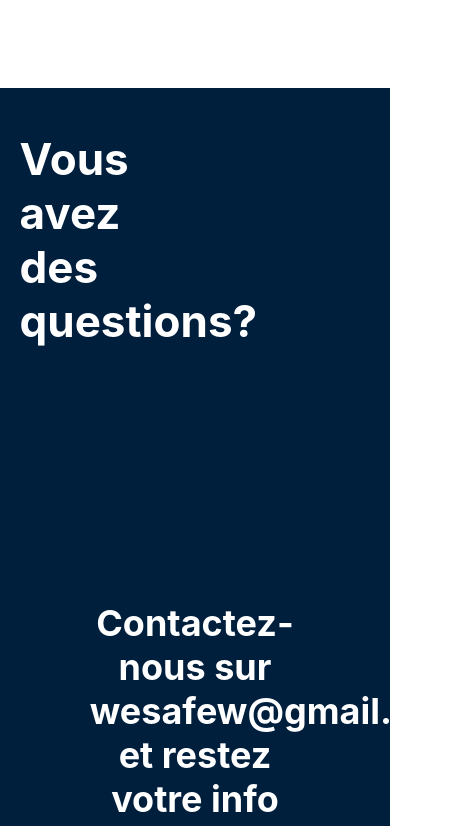
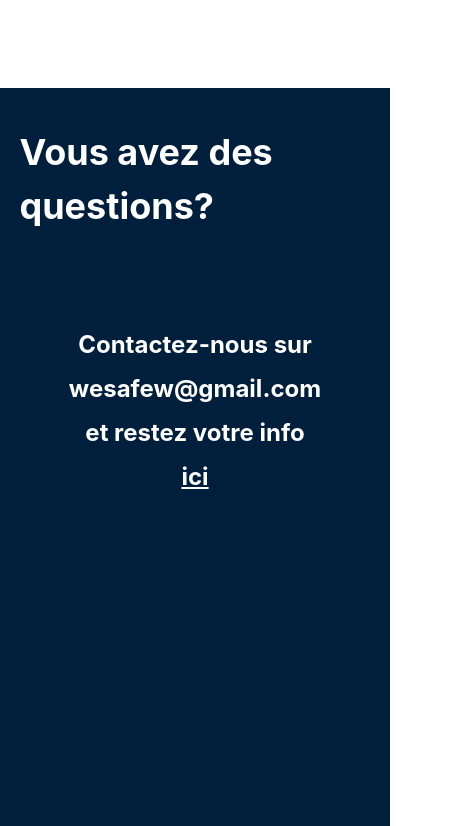
Before and after one commit to artmzbv/WeSafe, a React (Create React App) app: page / in a window 390 px wide. Shown: the part 7840-8666 px from the top of the page, 468 px wide, since content can reach past the window. Built offline with nearby package versions, Linux system fonts and the light colour scheme.

Commit message:
main768_questions

```diff
--- a/src/components/AboutQuestions/AboutQuestions.css
+++ b/src/components/AboutQuestions/AboutQuestions.css
@@ -41,3 +41,35 @@
 .questions__link:hover{
     color: #646060;
 }
+
+@media screen and (max-width: 768px) {
+    .questions__title {
+        width: 100%;
+        margin-bottom: 90px;
+        font-size: 48px;
+    }
+
+    .questions__subtitle{
+        width: 80%;
+        font-size: 30px;
+    }
+    .questions__link{
+        font-size: 30px;
+    }
+}
+
+@media screen and (max-width: 450px) {
+    .questions__title {
+        width: 100%;
+        margin-bottom: 90px;
+        font-size: 36px;
+    }
+
+    .questions__subtitle{
+        width: 80%;
+        font-size: 24px;
+    }
+    .questions__link{
+        font-size: 24px;
+    }
+}
```
Also changed, not shown: src/components/AboutTeam/AboutTeam.css (+1 -12 lines), 6 other files (tests, documents, lock files or other folders).
